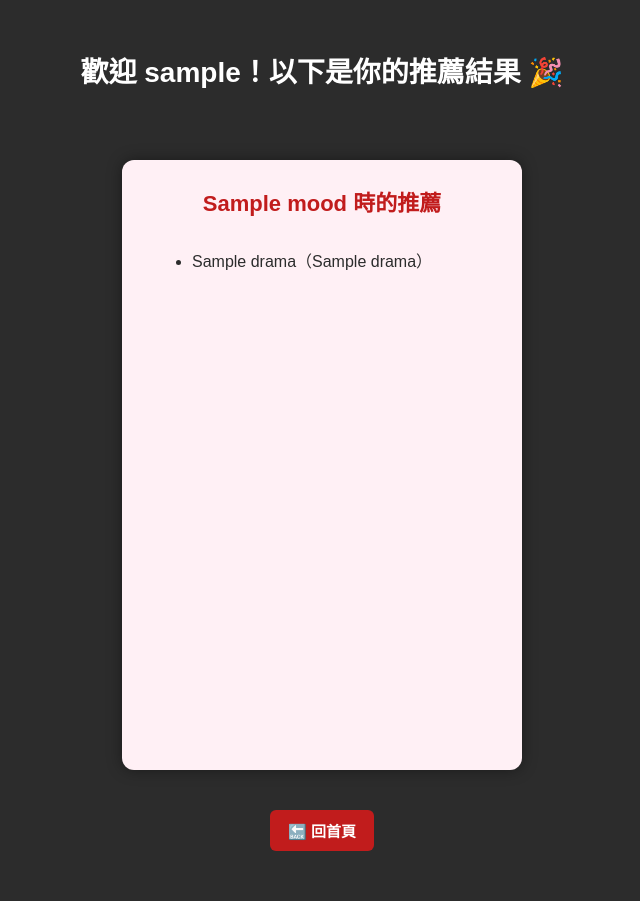
After one commit to Changyenhsun/database_system_project, a Flask app: template templates/recommend.html in a window 1280 px wide. The commit adds this page. Shown: the whole page, without its empty margins (318-958 px from the left). Run offline with Flask 3, Linux system fonts and the light colour scheme; the template is opened without the code that fills it: most values are stand-ins (such as "Sample title", 1, 10 or a date in 2020).

Commit message:
加入心情功能

```diff
--- a/app.py
+++ b/app.py
@@ -1,26 +1,58 @@
 from flask import Flask, render_template, request
-import pandas as pd
+import pymysql
+import random
 
 app = Flask(__name__)
 
-# 讀取所有電影類型
-genre_df = pd.read_csv("Genre.csv")
-genre_list = genre_df["genre"].dropna().unique().tolist()
+# 資料庫連線設定
+conn = pymysql.connect(
+    host='localhost',
+    user='root',
+    password='iris0904',
+    database='drama_db',
+    charset='utf8mb4',
+    cursorclass=pymysql.cursors.DictCursor
+)
+
+# 撈出所有類型（ID + 名稱）
+cursor = conn.cursor()
+cursor.execute("SELECT GenreID, GenreName FROM Genre")
+genre_list = cursor.fetchall()
 
 @app.route('/', methods=['GET', 'POST'])
 def login():
     if request.method == 'POST':
         username = request.form['username']
-        happy_genres = [request.form.get(f'happy{i}', 'default') for i in range(1, 4)]
-        mad_genres = [request.form.get(f'mad{i}', 'default') for i in range(1, 4)]
-        sorrowful_genres = [request.form.get(f'sorrowful{i}', 'default') for i in range(1, 4)]
 
-        return f"""<h2>歡迎 {username}！</h2>
-                   <p>你在 Happy 情緒時想看：{happy_genres}</p>
-                   <p>你在 Mad 情緒時想看：{mad_genres}</p>
-                   <p>你在 Sorrowful 情緒時想看：{sorrowful_genres}</p>"""
+        # 安全地擷取使用者選擇的 genre ID（過濾掉 default）
+        happy_genres = [int(g) for g in [request.form.get(f'happy{i}') for i in range(1, 4)] if g and g != 'default']
+        mad_genres = [int(g) for g in [request.form.get(f'mad{i}') for i in range(1, 4)] if g and g != 'default']
+        sorrowful_genres = [int(g) for g in [request.form.get(f'sorrowful{i}') for i in range(1, 4)] if g and g != 'default']
+
+        recommendations = {
+            'Happy': get_recommendations(happy_genres, [3, 3, 4]),
+            'Angry': get_recommendations(mad_genres, [3, 3, 4]),
+            'Sad': get_recommendations(sorrowful_genres, [3, 3, 4])
+        }
+
+        return render_template('recommend.html', username=username, recommendations=recommendations)
 
     return render_template('user.html', genres=genre_list)
 
+def get_recommendations(genre_ids, split):
+    result = []
+    cursor = conn.cursor()
+    for genre_id, count in zip(genre_ids, split):
+        cursor.execute("""
+            SELECT Title, G.GenreName
+            FROM Drama D
+            JOIN Genre G ON D.GenreID = G.GenreID
+            WHERE G.GenreID = %s
+            ORDER BY RAND() LIMIT %s
+        """, (genre_id, count))
+        rows = cursor.fetchall()
+        result.extend(rows)
+    return result
+
 if __name__ == '__main__':
     app.run(debug=True)
--- a/static/style.css
+++ b/static/style.css
@@ -1,4 +1,4 @@
-body {
+body.login-page {
     font-family: Arial, sans-serif;
     background-color: #2c2c2c;
     color: #f0f0f0;
@@ -7,6 +7,18 @@ body {
     align-items: center;
     height: 100vh;
     margin: 0;
+}
+
+body.recommend-page {
+    font-family: Arial, sans-serif;
+    background-color: #2c2c2c;
+    color: #f0f0f0;
+    margin: 0;
+    padding: 50px;
+    display: flex;
+    flex-direction: column;
+    align-items: center;
+    gap: 40px;
 }
 
 .login-container {
@@ -22,6 +34,25 @@ h1 {
     margin-bottom: 20px;
     color: #2c2c2c;
 }
+
+.recommend-header {
+    width: 100%;
+    text-align: center;
+    margin-bottom: 30px;
+}
+
+.recommend-header h1 {
+    font-size: 28px;
+    color: #fff;
+    margin: 0;
+}
+
+.recommend-container {
+    display: flex;
+    justify-content: center;
+    gap: 40px;
+}
+
 
 label {
     display: block;
@@ -77,3 +108,50 @@ hr {
     background: #444;
     margin: 20px 0;
 }
+
+.recommend-page .emotion-block {
+    background-color: #fff0f5;
+    color: #2c2c2c;
+    padding: 25px 30px;
+    border-radius: 12px;
+    width: 340px;
+    min-height: 560px;
+    box-shadow: 0 0 15px rgba(0, 0, 0, 0.4);
+    display: flex;
+    flex-direction: column;
+    justify-content: flex-start;
+}
+
+.recommend-page .emotion-block h2 {
+    color: #c11c1c;
+    text-align: center;
+    margin-top: 0;
+    margin-bottom: 15px;
+    font-size: 22px;
+}
+
+.recommend-page .header {
+    width: 100%;
+    text-align: center;
+    margin-bottom: 40px;
+}
+
+.recommend-page .header h1 {
+    color: #ffffff;
+    font-size: 28px;
+    margin: 0;
+}
+
+.back-link {
+    display: block;
+    margin: 40px auto 0;
+    color: #fff;
+    text-decoration: none;
+    font-weight: bold;
+    background-color: #c11c1c;
+    padding: 10px 18px;
+    border-radius: 6px;
+    font-size: 15px;
+    text-align: center;
+    width: fit-content;
+}
--- /dev/null
+++ b/templates/recommend.html
@@ -0,0 +1,33 @@
+<!DOCTYPE html>
+<html lang="zh-Hant">
+<head>
+    <meta charset="UTF-8">
+    <title>推薦結果</title>
+    <link rel="stylesheet" href="{{ url_for('static', filename='style.css') }}">
+</head>
+<body class="recommend-page">
+    <div class="recommend-header">
+        <h1>歡迎 {{ username }}！以下是你的推薦結果 🎉</h1>
+    </div>
+
+    <main>
+        <div class="recommend-container">
+            {% for mood, dramas in recommendations.items() %}
+                <div class="emotion-block {{ mood|lower }}">
+                    <h2>
+                        {% if mood == 'Happy' %}😄{% elif mood == 'Angry' %}😡{% elif mood == 'Sad' %}😢{% endif %}
+                        {{ mood }} 時的推薦
+                    </h2>
+                    <ul>
+                        {% for drama in dramas %}
+                            <li>{{ drama.Title }}（{{ drama.GenreName }}）</li>
+                        {% endfor %}
+                    </ul>
+                </div>
+            {% endfor %}
+        </div>
+        <a class="back-link" href="/">🔙 回首頁</a>
+    </main>
+</body>
+
+</html>
```
Also changed, not shown: templates/user.html (+4 -4 lines).
